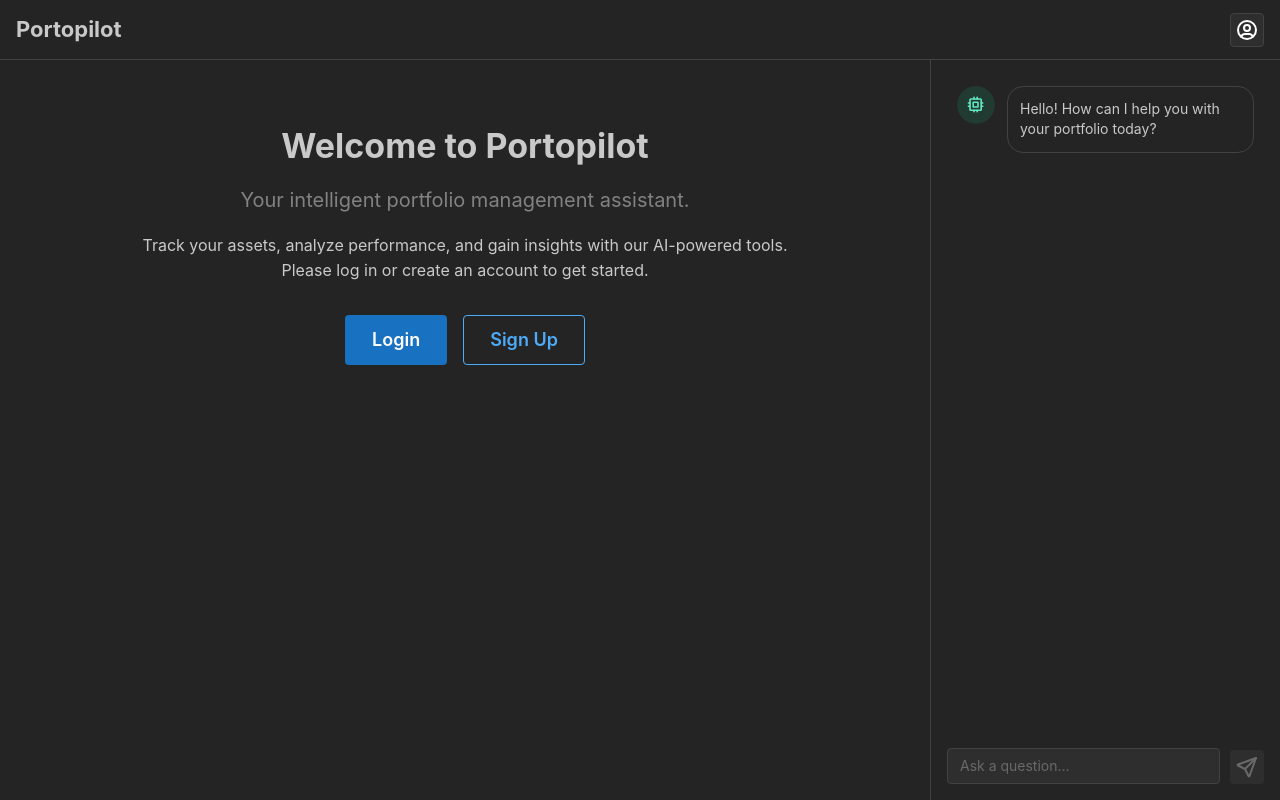
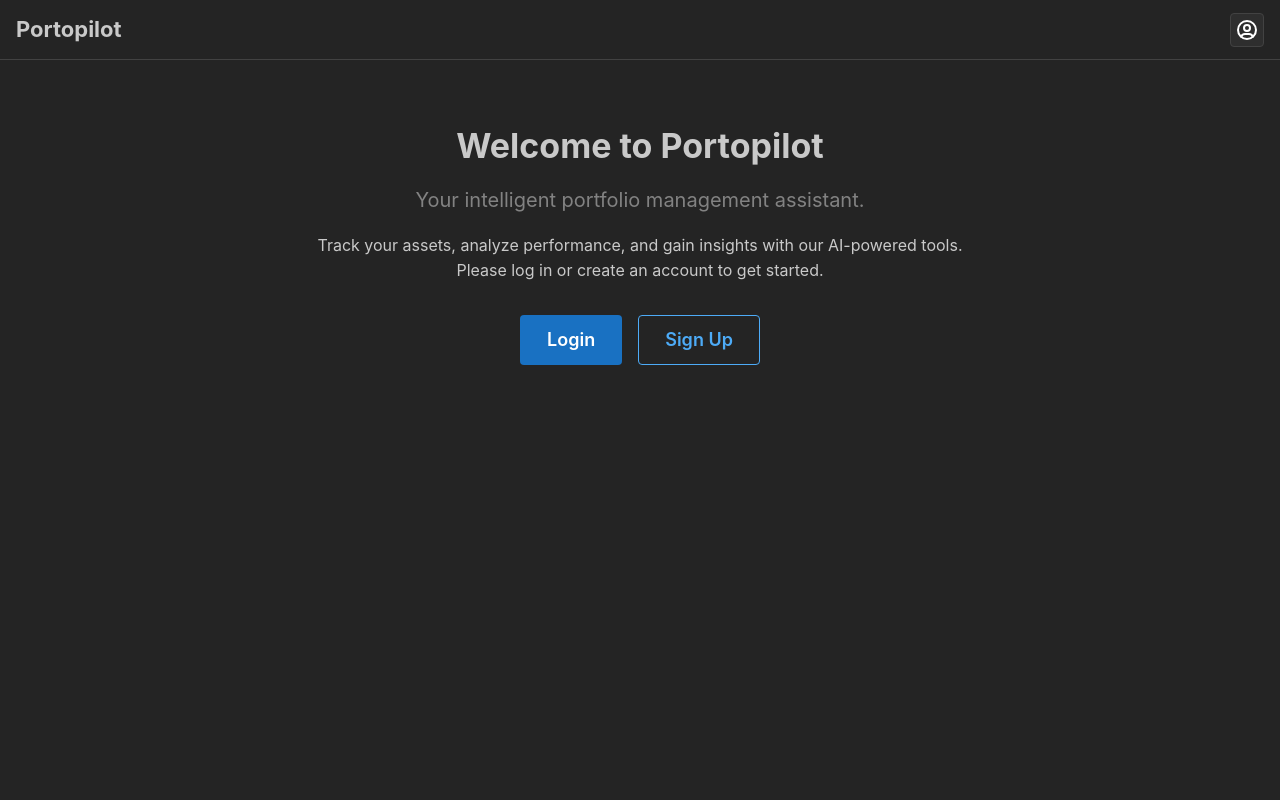
Before and after one commit to venoajie/trading-app-frontend, a React (Vite) app: page / in a window 1280 px wide. Built offline with nearby package versions, Linux system fonts and the light colour scheme.

Commit message:
Update AppLayout.jsx

```diff
--- a/src/layouts/AppLayout.jsx
+++ b/src/layouts/AppLayout.jsx
@@ -36,7 +36,7 @@ export function AppLayout() {
       aside={{
         width: 350,
         breakpoint: 'md',
-        collapsed: { desktop: false, mobile: true }, // Example: AI sidebar always open on desktop
+        collapsed: { desktop: !isAuthenticated, mobile: true }, // Example: AI sidebar always open on desktop
       }}
       padding="md"
     >
```
